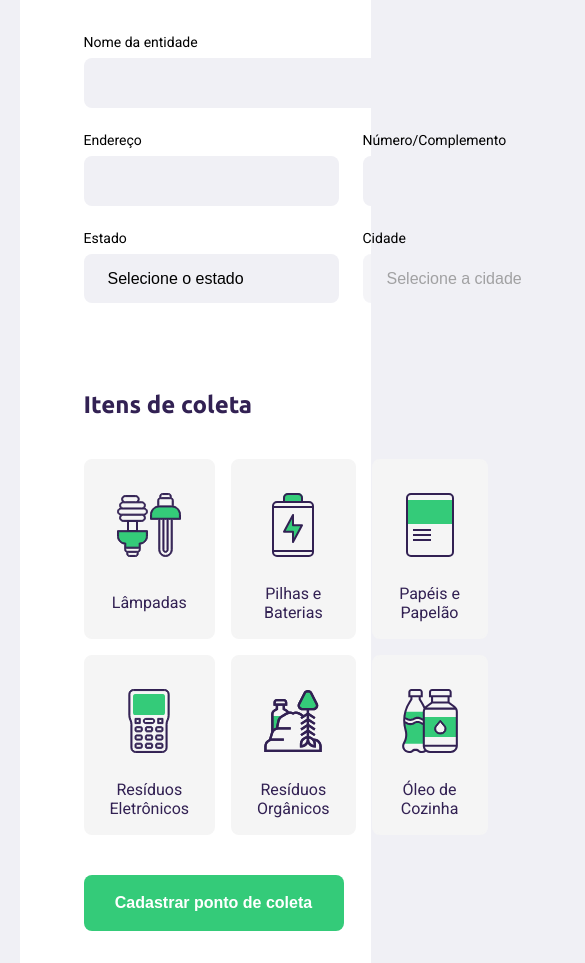
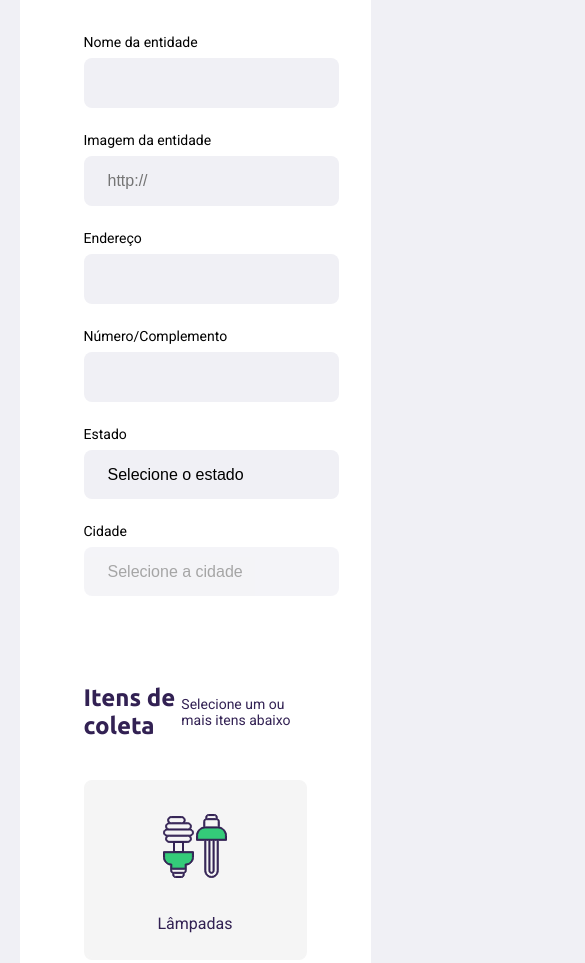
Before and after one commit to anabcuelbas/Ecoleta_NextLevelWeek, a website: page src/views/create-point.html in a window 390 px wide. Shown: the part 460-1423 px from the top of the page, 585 px wide, since content can reach past the window. Drawn offline with nearby package versions, Linux system fonts and the light colour scheme; files that its build step writes are made by us from their sources; no server answers; files whose address does not match are found by name.

Commit message:
Arruma layout da página de cadastro

```diff
--- a/public/styles/create-point.css
+++ b/public/styles/create-point.css
@@ -45,10 +45,19 @@
 
 form legend {
     margin-bottom: 40px;
+    display: flex;
+    justify-content: space-between;
+    align-items: center;
+    width: 100%;
 }
 
 form legend h2 {
     font-size: 24px;
+}
+
+form legend span {
+    font-size: 14px;
+    color: var(--title-color);
 }
 
 form .field {
--- a/public/styles/responsive.css
+++ b/public/styles/responsive.css
@@ -17,6 +17,19 @@
 
     #page-search-results .cards img {
         height: 200px;
+    }
+
+    #page-create-point .field-group {
+        flex-direction: column;
+
+    }
+
+    #page-create-point .field-group .field + .field {
+        margin-left: 0;
+    }
+
+    #page-create-point .items-grid {
+        grid-template-columns: 1fr 1fr;
     }
 }
 
@@ -66,3 +79,9 @@
         background-position-y: 200px;
     }
 }
+
+@media (max-width: 400px) {
+    #page-create-point .items-grid {
+        grid-template-columns: 1fr;
+    }
+}
--- a/src/views/create-point.html
+++ b/src/views/create-point.html
@@ -8,7 +8,6 @@
 
 {% block content %}
     {% include  "partials/page-header.html" %}
-
     <form action="">
 
         <h1>Cadastro do ponto de coleta</h1>
@@ -18,9 +17,15 @@
                 <h2>Dados da entidade</h2>
             </legend>
 
-            <div class="field">
-                <label for="name">Nome da entidade</label>
-                <input type="text" name="name" required>
+            <div class="field-group">
+                <div class="field">
+                    <label for="name">Nome da entidade</label>
+                    <input type="text" name="name" required>
+                </div>
+                <div class="field">
+                    <label for="name">Imagem da entidade</label>
+                    <input type="url" name="image" placeholder="http://" required>
+                </div>
             </div>
 
             <div class="field-group">
@@ -56,6 +61,7 @@
         <fieldset>
             <legend>
                 <h2>Itens de coleta</h2>
+                <span>Selecione um ou mais itens abaixo</span>
             </legend>
 
             <div class="items-grid">
```
